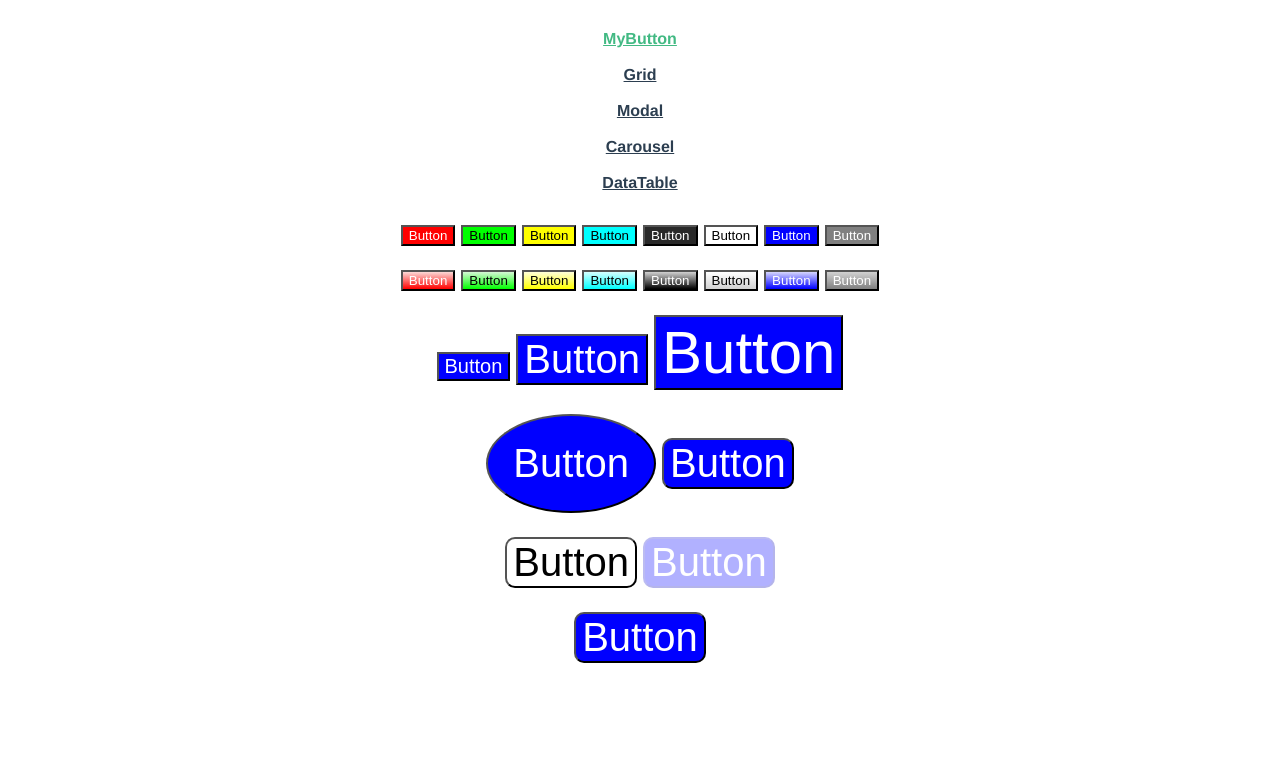
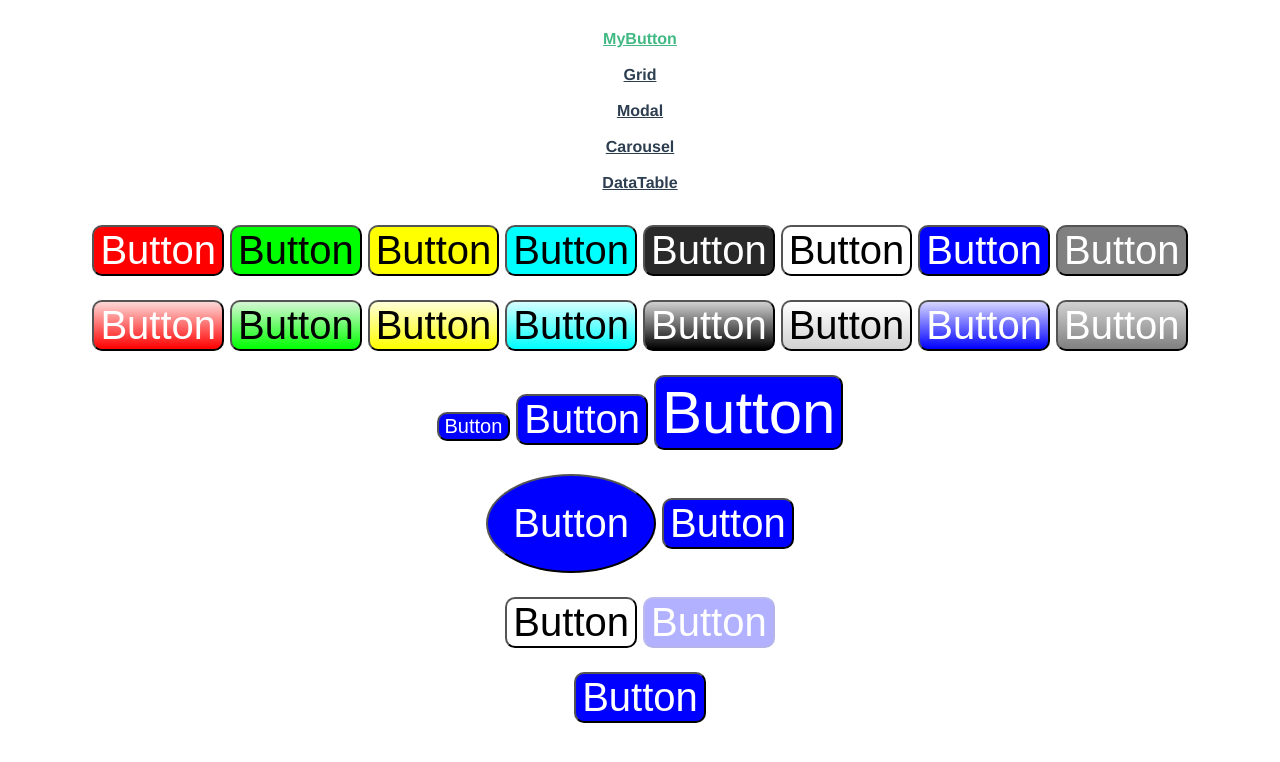
Before and after one commit to shavlenkov/UI-library, a Vue app in the folder my-ui-library/: page /MyButton in a window 1280 px wide. Shown: the top 762 px of the page. Built offline with nearby package versions, Linux system fonts and the light colour scheme; a web font is replaced by a local one.

Commit message:
MyButton

```diff
--- a/my-ui-library/src/components/MyButton.vue
+++ b/my-ui-library/src/components/MyButton.vue
@@ -6,11 +6,41 @@
 
   import { defineComponent } from 'vue';
 
+  type Color = "error" | "success" | "warning" | "info" | "black" | "white" | "primary" | "secondary"
+  type Size = "smoll" | "standart" | "big"
+  type Shape = "circle" | "edge"
+  type State = "outlined" | "disabled"
+
   export default defineComponent({
 
     name: "MyButton",
 
-    props: ["click", "color", "size", "shape", "state"]
+    props: {
+
+      color: {
+        type: String as () => Color,
+        default: "secondary",
+      },
+
+      size: {
+        type: String as () => Size,
+        default: "standart",
+      },
+
+      shape: {
+        type: String as () => Shape,
+        default: "edge",
+      },
+
+      state: {
+        type: String as () => State,
+      },
+
+      click: {
+        type: Object,
+      }
+
+    },
 
   });
 
```
